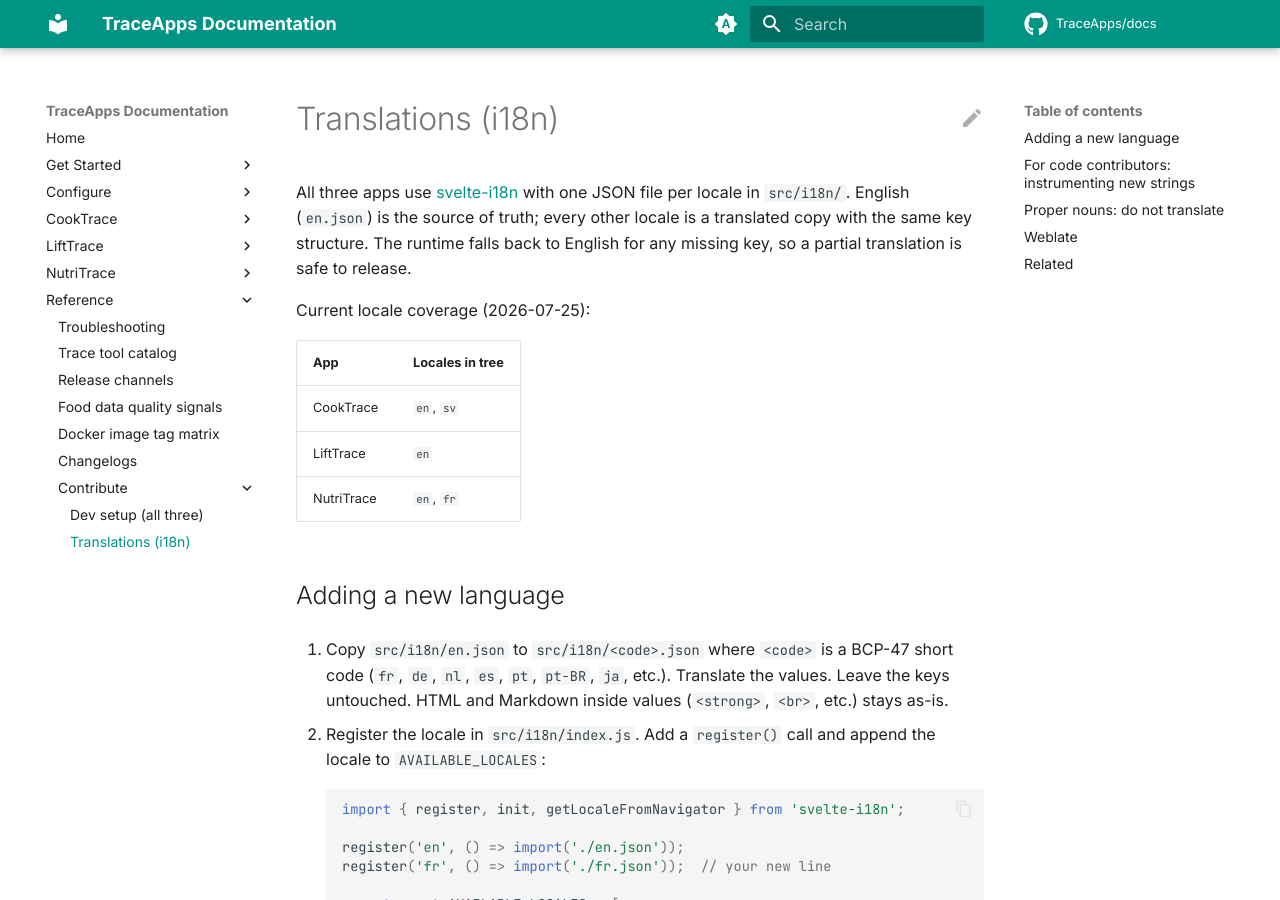
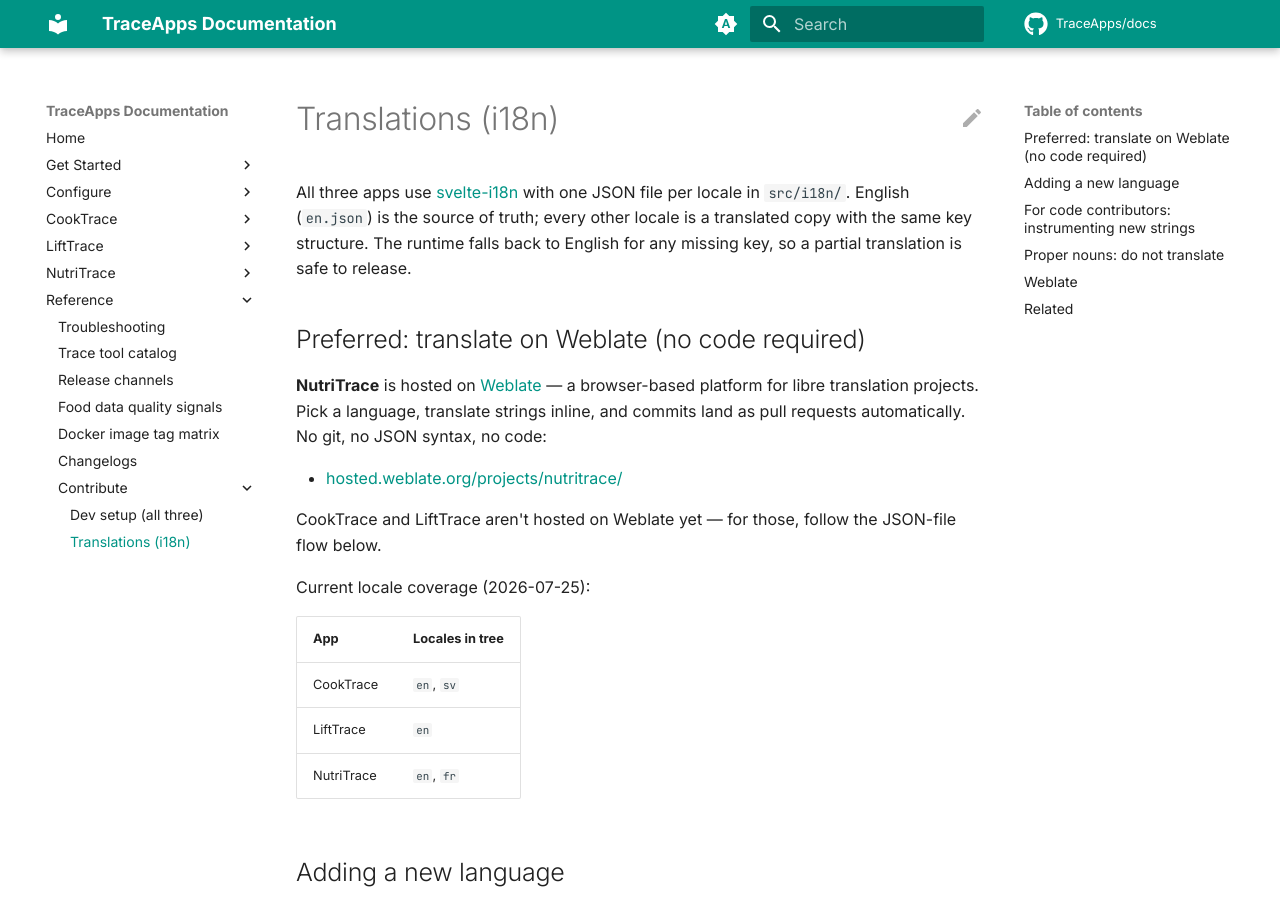
Before and after one commit to TraceApps/docs, an MkDocs documentation site: the page built from docs/contribute/translations.md, in a window 1280 px wide and 900 px high. Built offline with MkDocs 1.6.1 and Material for MkDocs 9.7.7, drawn with Linux system fonts in a browser that asks for light colours; comment, search, counter and statistics services are not loaded.

Commit message:
docs(contribute): mention Weblate for NutriTrace translations
Weblate approved TraceApps for the free Libre plan; add a preferred
'translate on Weblate' section at the top of the Translations page
with a link to hosted.weblate.org/projects/nutritrace/. CookTrace
and LiftTrace stay on the JSON-file flow until their own Weblate
hosting requests are approved.

```diff
--- a/docs/contribute/translations.md
+++ b/docs/contribute/translations.md
@@ -1,6 +1,14 @@
 # Translations (i18n)
 
 All three apps use [svelte-i18n](https://github.com/kaisermann/svelte-i18n) with one JSON file per locale in `src/i18n/`. English (`en.json`) is the source of truth; every other locale is a translated copy with the same key structure. The runtime falls back to English for any missing key, so a partial translation is safe to release.
+
+## Preferred: translate on Weblate (no code required)
+
+**NutriTrace** is hosted on [Weblate](https://weblate.org/) — a browser-based platform for libre translation projects. Pick a language, translate strings inline, and commits land as pull requests automatically. No git, no JSON syntax, no code:
+
+- [hosted.weblate.org/projects/nutritrace/](https://hosted.weblate.org/projects/nutritrace/)
+
+CookTrace and LiftTrace aren't hosted on Weblate yet — for those, follow the JSON-file flow below.
 
 Current locale coverage (2026-07-25):
 
```
